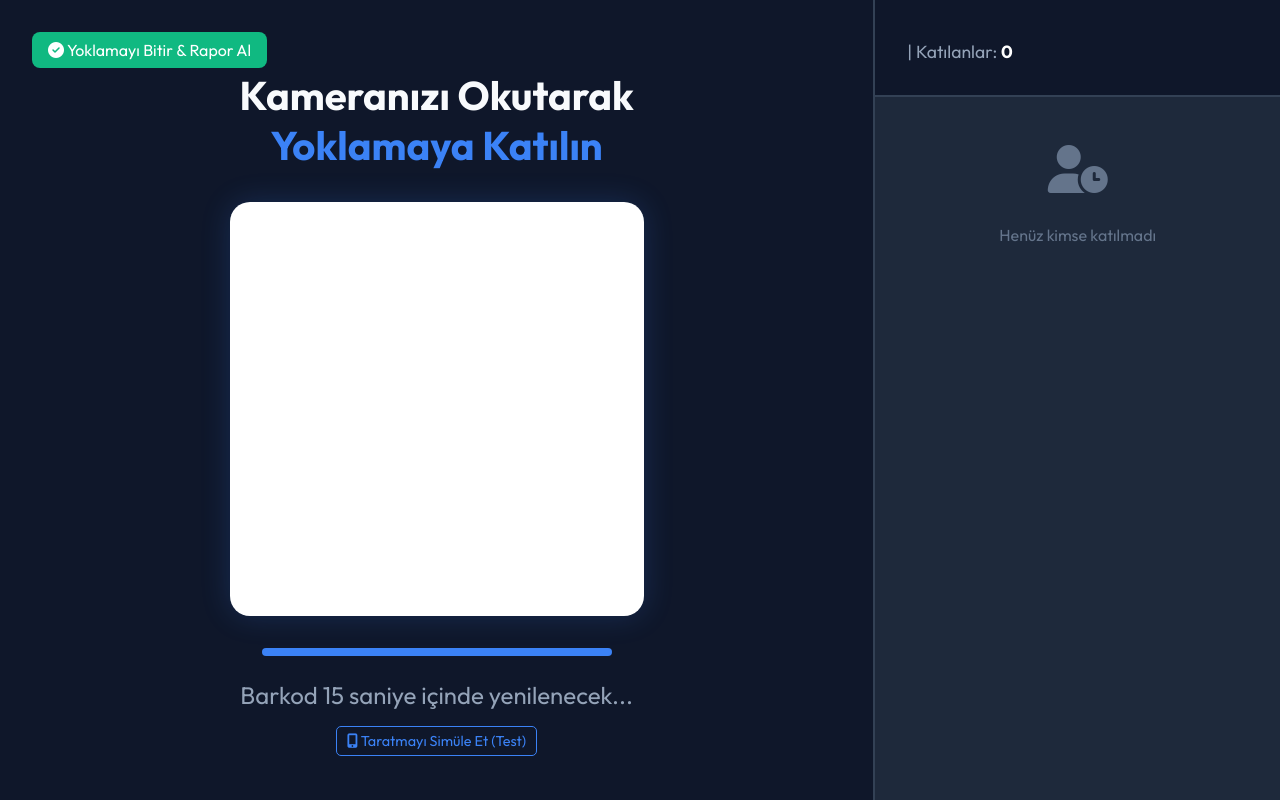
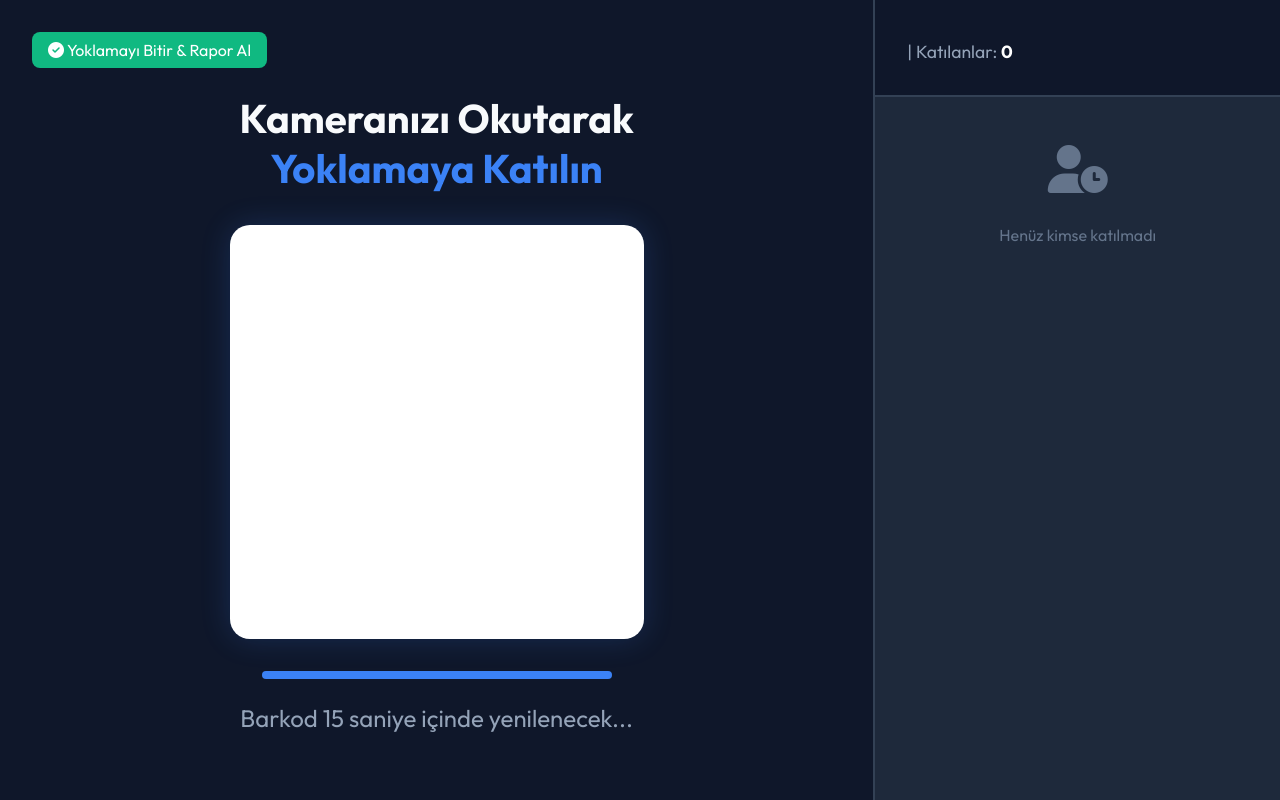
Before and after one commit to raminentezar-rgb/AVRASYA-TURN-KE, a Django app: template templates/core/projector_view.html in a window 1280 px wide. Run offline with Django 4.2, Linux system fonts and the light colour scheme; the template is opened without the code that fills it, so the values that code supplies are empty.

Commit message:
UI: Remove test simulation button from projector view

```diff
--- a/templates/core/projector_view.html
+++ b/templates/core/projector_view.html
@@ -166,8 +166,6 @@
         </div>
         <div class="status-text">Barkod <span id="timeRemaining">15</span> saniye içinde yenilenecek...</div>
 
-        <!-- Local Testing Link (Click to simulate scan) -->
-        <a id="simulateScanBtn" href="#" target="_blank" style="margin-top: 1rem; color: #3b82f6; text-decoration: none; font-size: 0.9rem; border: 1px solid #3b82f6; padding: 5px 10px; border-radius: 5px;"><i class="fas fa-mobile-alt"></i> Taratmayı Simüle Et (Test)</a>
     </div>
 
     <div class="side-panel">
@@ -209,7 +207,6 @@
                         qrcode.clear();
                         const fullUrl = scanBaseUrl + data.token;
                         qrcode.makeCode(fullUrl);
-                        document.getElementById("simulateScanBtn").href = fullUrl;
                         secondsRemaining = REFRESH_INTERVAL;
                         updateTimerUI();
                     }
```
